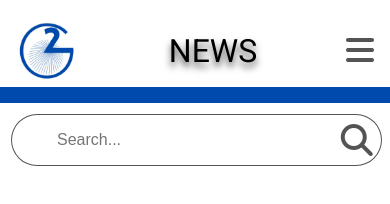
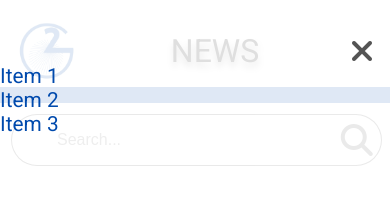
Before and after one commit to GaKa00/G2_News, a website built with Vite: page G2news/index.html in a window 390 px wide. Both pictures are taken after a click on the button 360 px from the left and 51 px from the top of the page. Built offline with nearby package versions, Linux system fonts and the light colour scheme; no server answers.

Commit message:
burger functionality

```diff
--- /dev/null
+++ b/G2news/Scripts/menu.js
@@ -0,0 +1,27 @@
+const menu = document.querySelector(".nav-list");
+const menuItems = document.querySelectorAll(".nav-item");
+const hamburger = document.querySelector(".hamburger");
+const closeIcon = document.querySelector("#close-btn");
+const menuIcon = document.querySelector("#menu-btn");
+
+function toggleMenu() {
+    if (menu.classList.contains("showMenu")) {
+        menu.classList.remove("showMenu");
+        closeIcon.style.display = "none";
+        menuIcon.style.display = "block";
+    } else {
+        menu.classList.add("showMenu");
+        closeIcon.style.display = "block";
+        menuIcon.style.display = "none";
+    }
+};
+
+hamburger.addEventListener("click", toggleMenu);
+
+menuItems.forEach(
+    function (menuItems) {
+        menuItems.addEventListener("click", toggleMenu);
+    }
+)
+
+export default menu
--- a/G2news/index.html
+++ b/G2news/index.html
@@ -19,8 +19,10 @@
 
         <img src="images/logo.jpg" alt="G2 Logo" id="header-logo">
         <h1 class="title">NEWS</h1>
-        <button type="button" class="hamburger"><i class="fa-solid fa-bars"></i></button>
-
+        <button type="button" class="hamburger">
+          <i class="fa-solid fa-bars" id="menu-btn"></i>
+          <i class="fa-solid fa-xmark" id="close-btn"></i>
+        </button>
       </header>
 
       <main class="main">
--- a/G2news/main.js
+++ b/G2news/main.js
@@ -1,2 +1,4 @@
 import { fetchData } from './Scripts/fetch.js';
 fetchData();
+
+import './Scripts/menu.js'
--- a/G2news/styles/media.css
+++ b/G2news/styles/media.css
@@ -6,4 +6,13 @@
         visibility: hidden;
 
     }
+    .nav-list {
+        display: flex;
+        justify-content: flex-end;
+        gap: 2rem;
+        padding: .5rem;
+        padding-bottom: 0;
+        list-style: none;
+        margin-right: 2rem;
+    }
 }
--- a/G2news/styles/style.css
+++ b/G2news/styles/style.css
@@ -5,7 +5,7 @@
 }
 
 :root {
-    --clr-main-blue: '#004AAD';
+    --clr-main-blue: #004AAD;
     --ff-main-font: 'Roboto', sans-serif;
 }
 
@@ -15,12 +15,9 @@ body {
     font-family: var(--ff-main-font);
 }
 
-nav {
-    display: none;
-}
 
 header {
-    border-bottom: 1rem solid #004AAD;
+    border-bottom: 1rem solid var(--clr-main-blue);
     width: 100%;
     display: flex;
     justify-content: space-between;
@@ -37,12 +34,13 @@ header {
     text-shadow: 0px 5px 7px rgba(0, 0, 0, 0.68);
 }
 
-.hamburger {
+.hamburger, .close-btn {
     border: none;
     background: none;
     font-size: 2rem;
     color: rgba(0, 0, 0, 0.67);
-    display: block;
+    z-index: 100;
+
 }
 
 .hamburger:hover {
@@ -50,14 +48,30 @@ header {
     cursor: pointer;
 }
 
+#close-btn {
+    display: none;
+}
+
+/* nav {
+    display: none;
+} */
 .nav-list {
-    display: flex;
-    justify-content: flex-end;
-    gap: 2rem;
-    padding: .5rem;
-    padding-bottom: 0;
+    position: fixed;
+    transform: translateY(-100%);
+    transition: transform 0.2s;
+    top: 0;
+    left: 0;
+    right: 0;
+    bottom: 0;
+    z-index: 99;
+    background: rgba(255, 255, 255, 0.875);
+    color: var(--clr-main-blue);
     list-style: none;
-    margin-right: 2rem;
+    padding-top: 4rem;
+}
+
+.showMenu {
+    transform: translateY(0);
 }
 
 .nav-item {
```
